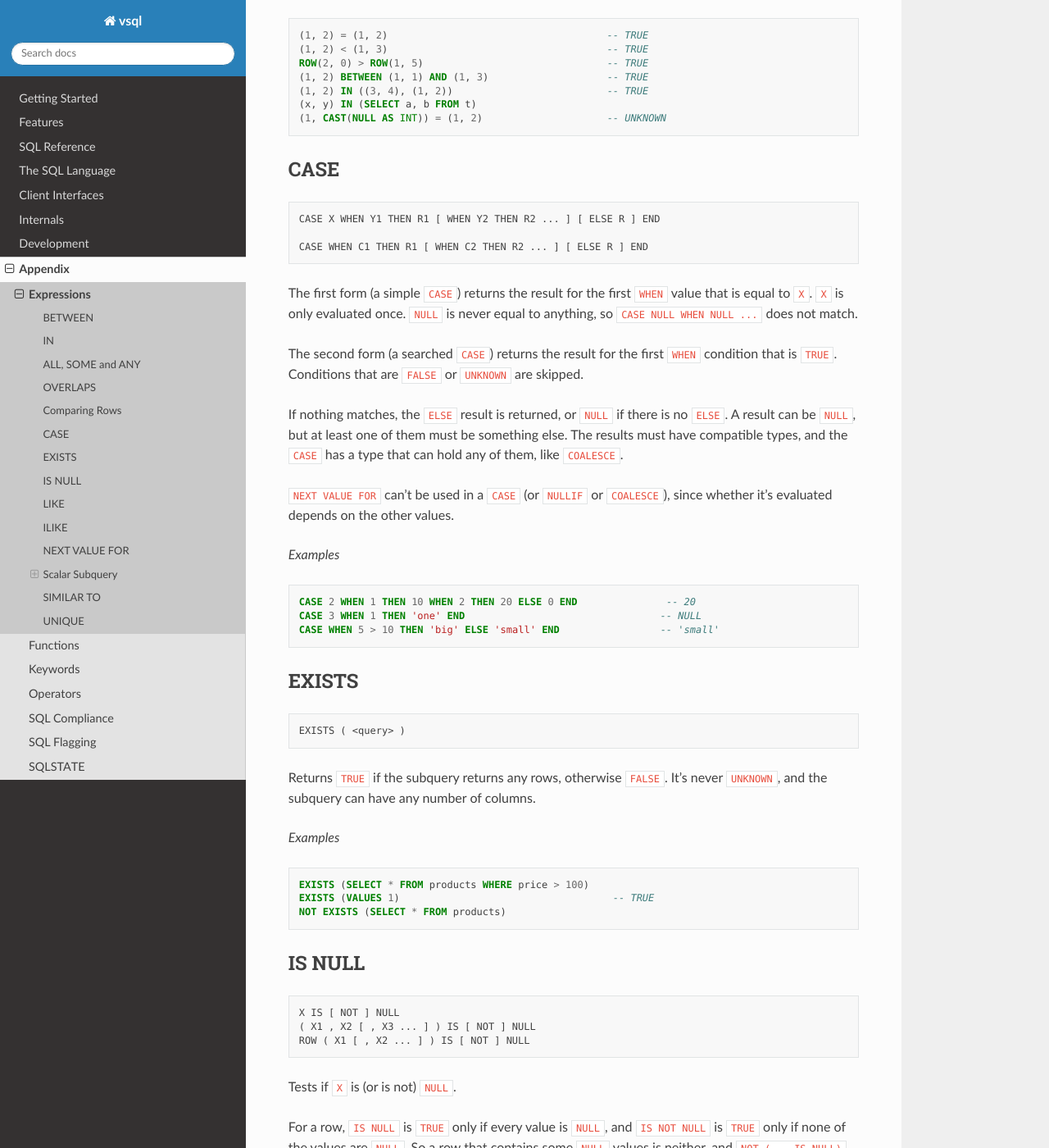
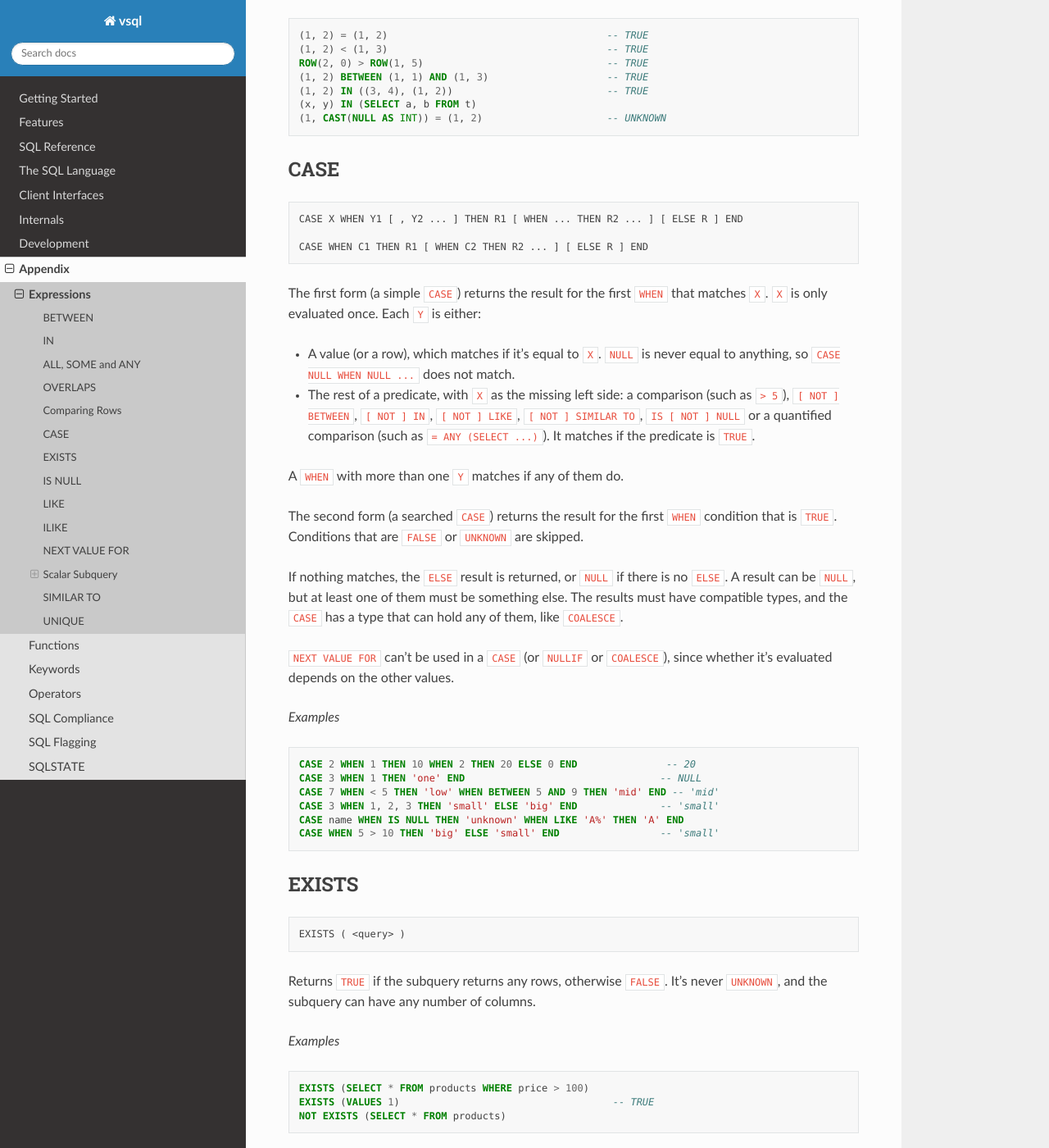
Before and after one commit to elliotchance/vsql, a Sphinx documentation site: the page built from docs/expressions.rst, in a window 1280 px wide and 1400 px high, scrolled down 3441 px. Shown: the whole window at 82% size. Built offline with Sphinx 7.4.7 and the Read the Docs theme 3.1.0, drawn with Linux system fonts in a browser that asks for light colours.

Commit message:
language: Add predicates and lists as simple CASE WHEN operands
A WHEN of a simple CASE can now be a predicate without its left side
(such as "> 5", "BETWEEN 1 AND 3", "IN (1, 2)", "LIKE 'a%'" or "IS
NULL"), or a comma separated list of them (F262, F263). Each one is the
predicate with the case operand on the left, which is still only
evaluated once. The case operand and the WHEN values can also be rows.

Co-Authored-By: Claude Opus 5.5 <noreply@anthropic.com>

```diff
--- a/docs/expressions.rst
+++ b/docs/expressions.rst
@@ -170,13 +170,21 @@ CASE
 
 .. code-block:: text
 
-  CASE X WHEN Y1 THEN R1 [ WHEN Y2 THEN R2 ... ] [ ELSE R ] END
+  CASE X WHEN Y1 [ , Y2 ... ] THEN R1 [ WHEN ... THEN R2 ... ] [ ELSE R ] END
 
   CASE WHEN C1 THEN R1 [ WHEN C2 THEN R2 ... ] [ ELSE R ] END
 
 The first form (a simple ``CASE``) returns the result for the first ``WHEN``
-value that is equal to ``X``. ``X`` is only evaluated once. ``NULL`` is never
-equal to anything, so ``CASE NULL WHEN NULL ...`` does not match.
+that matches ``X``. ``X`` is only evaluated once. Each ``Y`` is either:
+
+- A value (or a row), which matches if it's equal to ``X``. ``NULL`` is never
+  equal to anything, so ``CASE NULL WHEN NULL ...`` does not match.
+- The rest of a predicate, with ``X`` as the missing left side: a comparison
+  (such as ``> 5``), ``[ NOT ] BETWEEN``, ``[ NOT ] IN``, ``[ NOT ] LIKE``,
+  ``[ NOT ] SIMILAR TO``, ``IS [ NOT ] NULL`` or a quantified comparison (such
+  as ``= ANY (SELECT ...)``). It matches if the predicate is ``TRUE``.
+
+A ``WHEN`` with more than one ``Y`` matches if any of them do.
 
 The second form (a searched ``CASE``) returns the result for the first ``WHEN``
 condition that is ``TRUE``. Conditions that are ``FALSE`` or ``UNKNOWN`` are
@@ -196,6 +204,9 @@ since whether it's evaluated depends on the other values.
 
   CASE 2 WHEN 1 THEN 10 WHEN 2 THEN 20 ELSE 0 END               -- 20
   CASE 3 WHEN 1 THEN 'one' END                                 -- NULL
+  CASE 7 WHEN < 5 THEN 'low' WHEN BETWEEN 5 AND 9 THEN 'mid' END -- 'mid'
+  CASE 3 WHEN 1, 2, 3 THEN 'small' ELSE 'big' END              -- 'small'
+  CASE name WHEN IS NULL THEN 'unknown' WHEN LIKE 'A%' THEN 'A' END
   CASE WHEN 5 > 10 THEN 'big' ELSE 'small' END                 -- 'small'
 
 EXISTS
--- a/docs/sql-compliance-9075-2.rst
+++ b/docs/sql-compliance-9075-2.rst
@@ -722,10 +722,10 @@ Optional Features
    * - ❌ **F251**
      - **Domain support**
 
-   * - ❌ **F262**
+   * - ⭕ **F262**
      - **Extended CASE expression**
 
-   * - ❌ **F263**
+   * - ✅ **F263**
      - **Comma-separated predicates in simple CASE expression**
 
    * - ❌ **F271**
--- a/docs/sql-compliance.rst
+++ b/docs/sql-compliance.rst
@@ -18,7 +18,7 @@ vsql follows three of them. Each has its own page:
    * - :doc:`sql-compliance-9075-2`
      - The SQL language
      - 129 of 164
-     - 90 of 364
+     - 91 of 364
 
    * - :doc:`sql-compliance-9075-3`
      - The C API
```
Also changed, not shown: docs/standard/part2/06.txt (+7 -7 lines), 11 other files.
